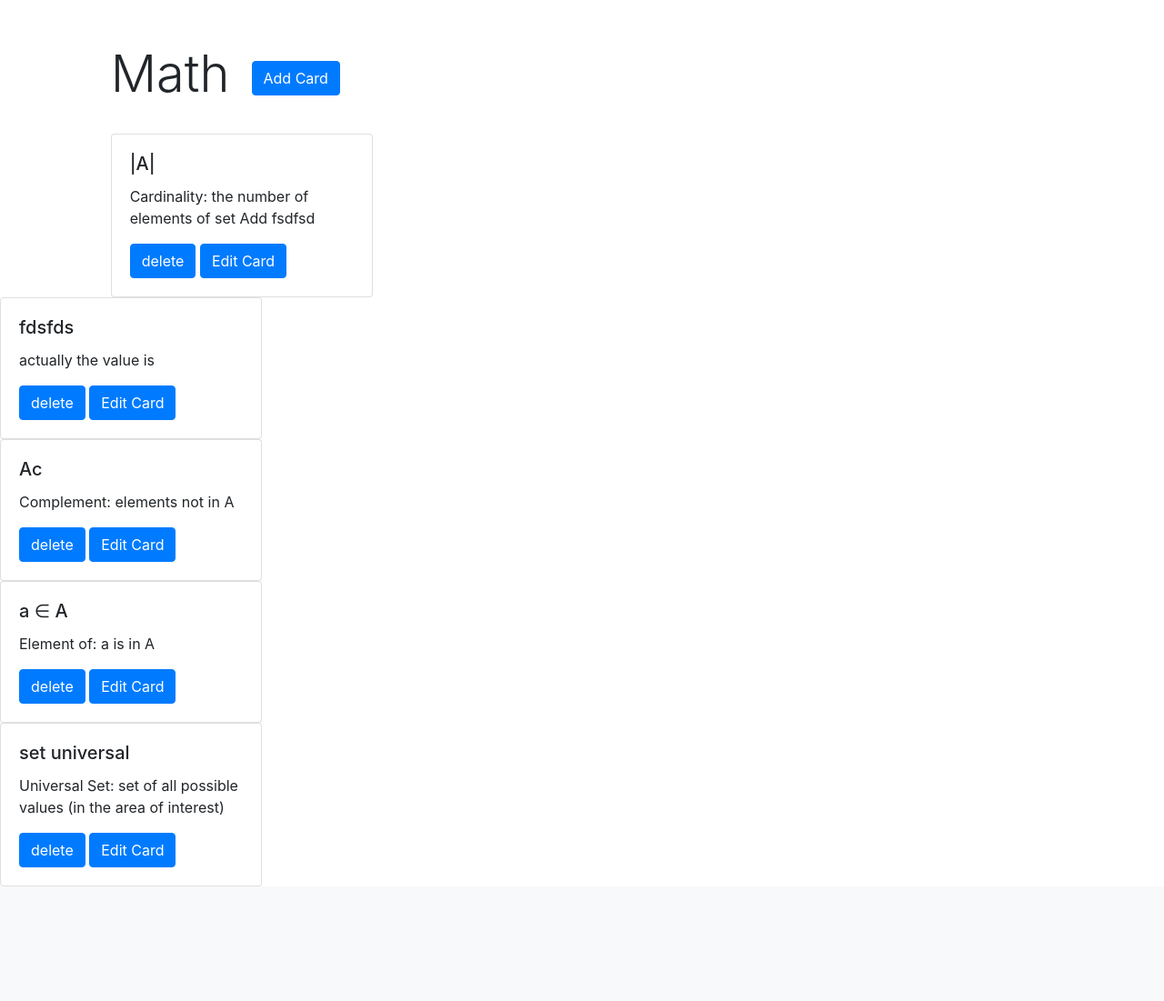
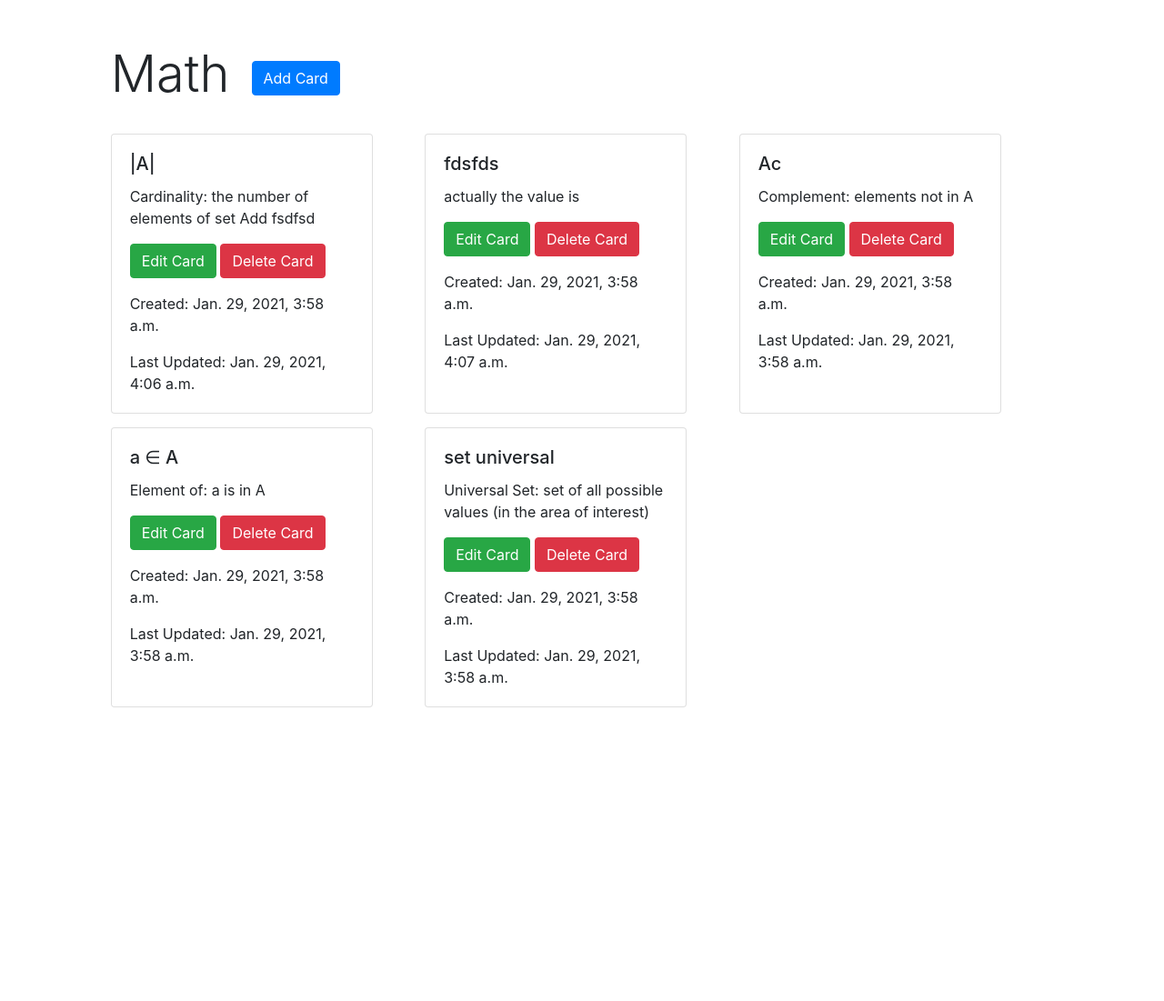
Before and after one commit to Alikhalid2020/FlashCards, a Django app: page /deck/1 in a window 1280 px wide. Shown: the part 56-1157 px from the top of the page at 91% size. Before the commit the page ends 1031 px from the top, so only its background shows below. Run offline with Django 3.2, Linux system fonts and the light colour scheme; data comes from the database, SQL or seed files in the repository; both versions use the stored data as it was after the commit; some libraries are stand-ins or nearby versions.

Commit message:
add timestamps for creating and updating the forms

```diff
--- a/flashapp/admin.py
+++ b/flashapp/admin.py
@@ -1,5 +1,6 @@
 from django.contrib import admin
-from .models import Profile, Deck
+from .models import Profile, Deck, Card
 
 admin.site.register(Profile)
 admin.site.register(Deck)
+admin.site.register(Card)
--- a/flashapp/models.py
+++ b/flashapp/models.py
@@ -2,6 +2,7 @@ from django.db import models
 from django.contrib.auth.models import User
 from django.db.models.signals import post_save
 from django.dispatch import receiver
+from django.utils import timezone
 
 class Profile(models.Model):
     user = models.OneToOneField(User, on_delete=models.CASCADE)
@@ -30,3 +31,5 @@ class Card(models.Model):
     title = models.TextField(max_length=150)
     notes = models.TextField(max_length=300)
     deck = models.ForeignKey(Deck, on_delete=models.CASCADE)
+    date_created = models.DateTimeField(default=timezone.now())
+    date_updated = models.DateTimeField(default=timezone.now())
--- a/flashapp/static/style.css
+++ b/flashapp/static/style.css
@@ -0,0 +1,6 @@
+#deck-container {
+    display: grid;
+    grid-template-columns: repeat(3, 1fr);
+    grid-template-rows: repeat(3, 1fr);
+    row-gap: 15px;
+}
--- a/flashapp/templates/deck.html
+++ b/flashapp/templates/deck.html
@@ -1,4 +1,5 @@
 {% extends 'base.html' %}
+{% load tz %}
 
 {% block content %}
 <div class="container-fluid">
@@ -12,24 +13,21 @@
     </div>
     <div class="row mt-4">
         <div class="col-1"></div>
-        <div class="col-10 d-flex justify-content-left">
+        <div id="deck-container" class="col-10">
             {% for card in cards %}
             <div class="card" style="width: 18rem;">
                 <div class="card-body">
                     <h5 class="card-title">{{ card.title }}</h5>
                     <p class="card-text">{{ card.notes }}</p>
-                    <a href="{% url 'delete' card=card.id%}"class="btn btn-primary">delete</a>
-                    <a href="{% url 'edit-card' card=card.id %}" class="btn btn-primary">Edit Card</a>
+                    <a href="{% url 'edit-card' card=card.id %}" class="btn btn-success">Edit Card</a>
+                    <a href="{% url 'delete' card=card.id%}"class="btn btn-danger">Delete Card</a>
+                    <p class="card-text mt-3">{% localtime on %} Created: {{ card.date_created }} {% endlocaltime %}</p>
+                    <p class="card-text mt-3">{% localtime on %} Last Updated: {{ card.date_updated }} {% endlocaltime %}</p>
                 </div>
             </div>
-
-
-                </div>
-                <div class="col-1"></div>
-            </div>
-        </div>
             {% endfor %}
         </div>
+        <div class="col-1"></div>
         <div class="col-1"></div>
     </div>
 </div>
--- a/flashapp/views.py
+++ b/flashapp/views.py
@@ -8,7 +8,7 @@ from .forms import SignUpForm, AddDeckForm, AddCardForm
 from .models import Deck, Card
 from django.contrib.auth import logout
 from django.contrib.auth.decorators import login_required
-
+from django.utils import timezone
 
 @login_required(login_url=('signup/'))
 def homepage(request):
@@ -42,7 +42,7 @@ def add_card(request, deck):
                         notes=form.cleaned_data.get('notes'),
                         deck=Deck.objects.get(id=deck))
             card.save()
-            return redirect('homepage')
+            return redirect('deck', deck=int(deck))
         else:
             return render(request, 'add-card.html', {'form': form})
     else:
@@ -75,25 +75,27 @@ def signup(request):
         return render(request, 'registration/signup.html', {'form': form})
 
 
-def delete_view(request,card):
+def delete_view(request, card):
     current_card=Card.objects.get(id=card)
     deck=current_card.deck
     current_card.delete()
-    return render(request,'deck.html',{'deck':deck})
-
+    return redirect('deck', deck=deck.id)
 
 def edit_card(request, card):
     page_title = "Edit Card"
+    editting_card = Card.objects.get(id=card)
+
     if request.method == 'POST':
         form = AddCardForm(request.POST)
         if form.is_valid():
             card = Card.objects.get(id=card)
             card.title=form.cleaned_data.get('title')
             card.notes=form.cleaned_data.get('notes')
+            card.date_updated = timezone.now()
             card.save()
-            return redirect('homepage')
+            return redirect('deck', deck=card.deck.id)
         else:
             return render(request, 'add-card.html', {'form': form, "page_title": page_title})
     else:
-        form = AddCardForm()
+        form = AddCardForm(initial={'title': editting_card.title, 'notes': editting_card.notes})
         return render(request, 'add-card.html', {'form': form, "page_title": page_title})
```
Also changed, not shown: db.sqlite3, flashapp/migrations/0007_card_date_created.py (added), flashapp/migrations/0008_auto_20210129_0225.py (added), flashapp/migrations/0009_auto_20210129_0229.py (added), flashapp/migrations/0010_auto_20210129_0650.py (added), flashapp/migrations/0011_auto_20210129_0652.py (added), flashapp/migrations/0012_auto_20210129_0654.py (added).
